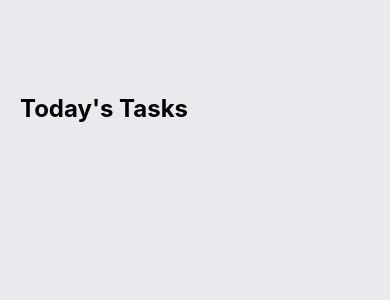
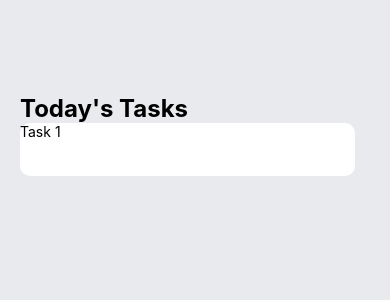
Before and after one commit to junshenlye/todo-list, a React Native app: screen / in a window 390 px wide. Shown: the top 300 px of the page. Built offline with nearby package versions, Linux system fonts and the light colour scheme.

Commit message:
adding taskcard structure

```diff
--- a/App.js
+++ b/App.js
@@ -7,6 +7,7 @@ export default function App() {
       <View style={styles.taskWrapper}>
         <Text style={styles.title}>Today's Tasks</Text>
         <View style={styles.items}>
+          <TaskCard style={styles.content}></TaskCard>
         </View>
       </View>
     </View>
@@ -27,9 +28,12 @@ const styles = StyleSheet.create({
     fontWeight: 'bold',
   },
   items: {
-
+    backgroundColor: '#FFFFFF',
+    width: 335,
+    height: 53,
+    borderRadius: 10,
   },
-  button:{
+  content:{
 
   }
 
--- a/components/task.js
+++ b/components/task.js
@@ -14,7 +14,7 @@ let data = [
 export function TaskCard() {
     return(
         <View>
-
+            <Text>Task 1</Text>
         </View>
     );
 };
```
